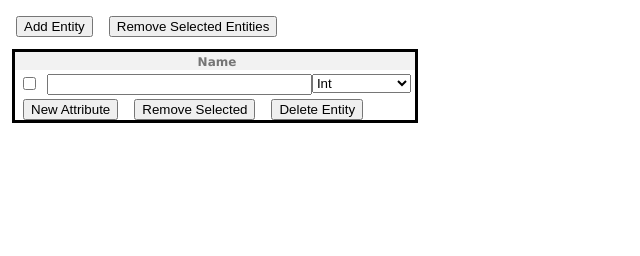
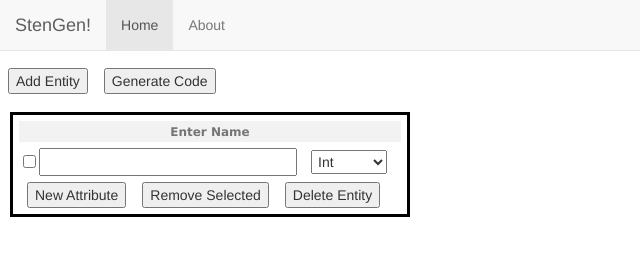
Before and after one commit to AlexRamey/StenGen, a plain HTML site: page entities.html in a window 1280 px wide. Both pictures are taken after a click on the button "Add Entity". Shown: the whole page, without its empty margins (0-640 px from the left). Drawn offline with nearby package versions, Linux system fonts and the light colour scheme.

Commit message:
Integrated Bootstrap nav bar and table styling. Added about.html placeholder page for now. More bug fixes.

```diff
--- a/assets/css/entity.css
+++ b/assets/css/entity.css
@@ -2,7 +2,7 @@
 	border:medium solid black;
 	text-align: center;
 	width: 400px;
-	padding: 0px;
+	padding: 6px;
 }
 
 .Entity:after, .Controls:after {
@@ -23,10 +23,12 @@
 
 .EntityPropertyNameInput {
 	width : 100%;
+	padding: 2px;
 }
 
 .EntityTypeSelection {
-	width: 100%;
+	height: 100%;
+	padding: 2px;
 }
 
 .EntityButtonHolder {
@@ -42,6 +44,27 @@
 	padding: 8px;
 }
 
+.EntityRow {
+	height: 40px;
+	padding: 2px 0px;
+	width: 100%;
+	vertical-align: center;
+}
+
+.EntityTable {
+	width: 100%;
+	border-collapse: collapse;
+}
+
+.SchemaTable {
+	border-spacing: 10px;
+    border-collapse: separate;
+}
+
+.SchemaRow {
+	vertical-align: top;
+}
+
 input{
    text-align:center;
 }
@@ -51,20 +74,12 @@
 	text-align: center;
 }
 
-table {
-	width:400px;
-	border-collapse: collapse;
-}
-
 tr {
 	width: 100%;
-	padding: 4px;
 }
 
 td{
 	width: auto;
-	padding: 4px;
-	vertical-align: top;
 }
 
 .skinny {
--- a/assets/js/entities.js
+++ b/assets/js/entities.js
@@ -30,6 +30,8 @@
 					break;
 		}
 	}
+
+	row.className = "EntityRow";
 }
 
 // This function assumes that each row's first cell contains
@@ -61,7 +63,14 @@
 		for (var j=0; j<colCount; j++)
 		{
 			var cell = table.rows[i].cells[j];
-			cell.innerHTML = setRowNum(cell.innerHTML, i);
+			if ((cell.childNodes[0].type == "text") || (cell.childNodes[0].type == "select-one"))
+			{
+				cell.childNodes[0].name = setRowNum(cell.childNodes[0].name , i);
+			}
+			else if ((cell.childNodes.length > 1) && (cell.childNodes[1].type == "select-one"))
+			{
+				cell.childNodes[1].name = setRowNum(cell.childNodes[1].name , i);
+			}
 		}
 	}
 }
@@ -76,7 +85,8 @@
 
 	if (rowCount === 0)
 	{
-		table.insertRow(0);
+		var row = table.insertRow(0);
+		row.className = "SchemaRow";
 		rowCount++;
 	}
 
@@ -87,7 +97,8 @@
 
 	if (colCount === ENTITIES_PER_ROW)
 	{
-		table.insertRow(rowCount);
+		var row = table.insertRow(rowCount);
+		row.className = "SchemaRow";
 		insertionRowIndex = rowCount;
 		insertionColIndex = 0;
 	}
@@ -202,9 +213,9 @@
 {
 	return "<div class=\"Entity\">\
 				<div class=\"EntityTitle\">\
-					<input class=\"EntityTitleInput\" type=\"text\" name=\"entityName_{cellNum}_\" STYLE=\"color: black; font-family: Verdana; font-weight: bold; font-size: 12px; background-color: rgba(255, 255, 255, 0.0); border-width: 0px;\" size=\"16\" maxlength=\"100\" placeholder=\"Name\">\
+					<input class=\"EntityTitleInput\" type=\"text\" name=\"entityName_{cellNum}_\" STYLE=\"color: black; font-family: Verdana; font-weight: bold; font-size: 12px; background-color: rgba(255, 255, 255, 0.0); border-width: 0px;\" size=\"16\" maxlength=\"100\" placeholder=\"Enter Name\">\
 				</div>\
-				<TABLE id=\"EntityTable_{cellNum}_\" border=\"1\">\
+				<TABLE id=\"EntityTable_{cellNum}_\" border=\"1\" class=\".table\" STYLE=\"width: 100%;\">\
 					<col span=\"1\" class=\"skinny\">\
 					<TR class=\"EntityRow\">\
 						<TD><INPUT type=\"checkbox\"/></TD>\
--- a/entities.html
+++ b/entities.html
@@ -6,18 +6,34 @@
 		<meta name="viewport" content="width=device-width, initial-scale=1" />
 		<link rel="stylesheet" href="assets/css/entity.css" />
 		<script src="assets/js/entities.js"></script>
+
+		<!-- BOOTSTRAP: Latest compiled and minified CSS -->
+		<link rel="stylesheet" href="https://maxcdn.bootstrapcdn.com/bootstrap/3.3.6/css/bootstrap.min.css" integrity="sha384-1q8mTJOASx8j1Au+a5WDVnPi2lkFfwwEAa8hDDdjZlpLegxhjVME1fgjWPGmkzs7" crossorigin="anonymous">
 	</head>
 	<body>
+		<!--BOOTSTRAP: NavBar -->
+		<nav class="navbar navbar-default navbar-fixed-top">
+			<div class="container-fluid">
+		    	<div class="navbar-header">
+		      		<a class="navbar-brand" href="#">StenGen!</a>
+		    	</div>
+		    	<ul class="nav navbar-nav">
+		      		<li class="active"><a href="#">Home</a></li>
+		      		<li><a href="about.html">About</a></li>
+		    	</ul>
+		  	</div>
+		</nav>
+		<br><br><br>
 		<div class="Controls">
 			<div class = "ControlButtonHolder">
 				<button type="button" onclick="addEntity('SchemaTable');">Add Entity</button>
 			</div>
 			<div class = "ControlButtonHolder">
-				<button type="button">Remove Selected Entities</button>
+				<button type="button">Generate Code</button>
 			</div>
 		</div>
 		<div>
-			<TABLE id="SchemaTable">
+			<TABLE id="SchemaTable" class=".table SchemaTable">
 				<!-- Entities will populate here -->
 			</Table>
 		</div>
```
Also changed, not shown: about.html (added, +26 -0 lines).
